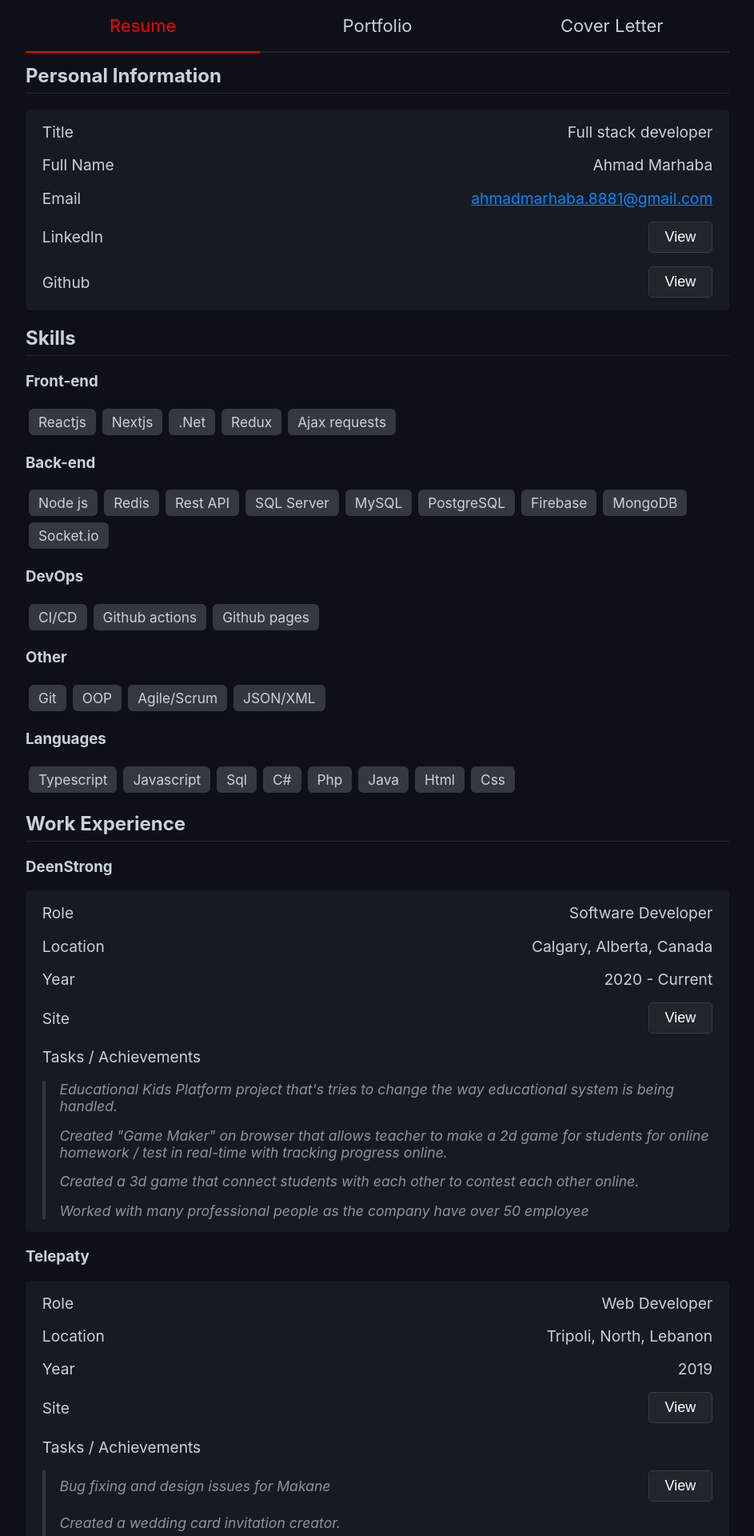
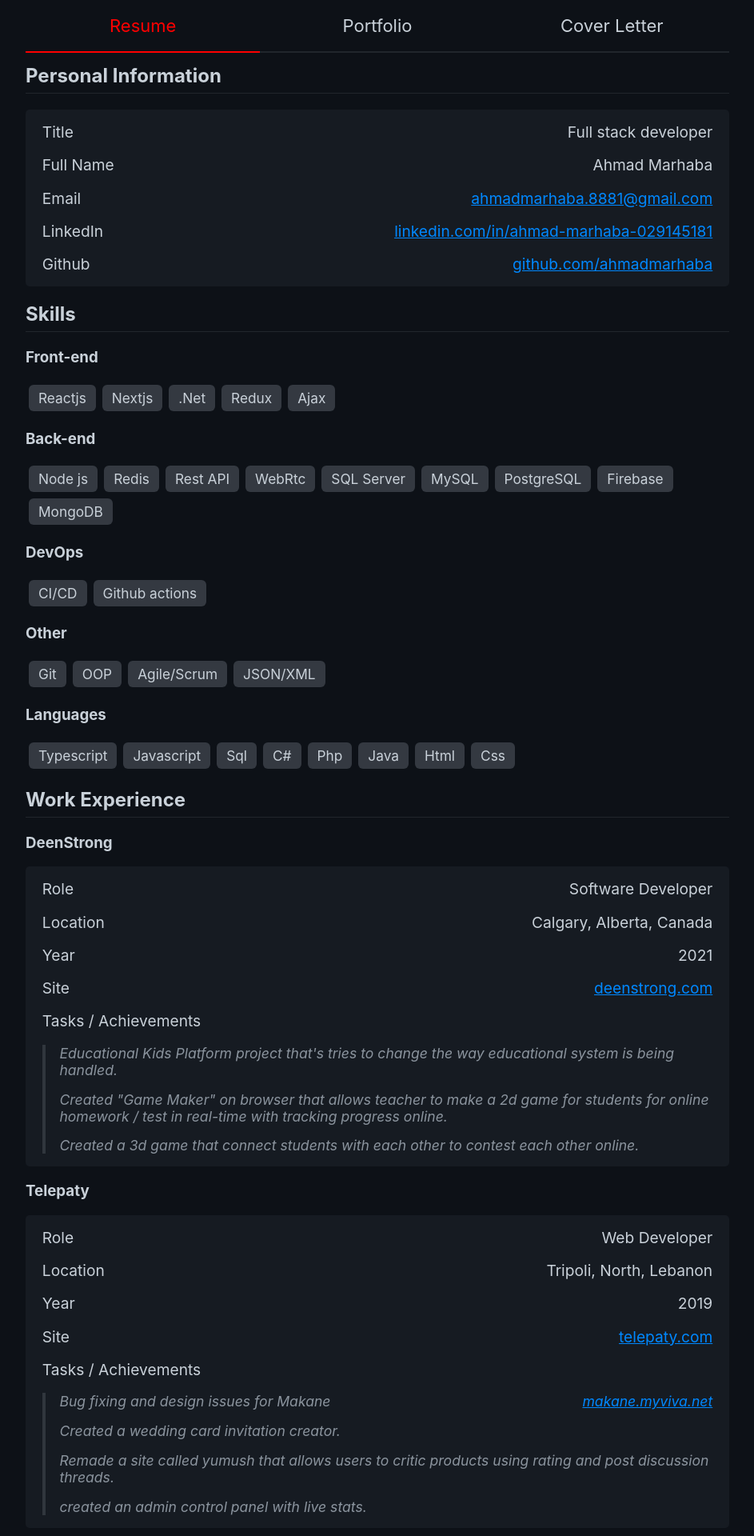
Before and after one commit to ahmadmarhaba/ahmadmarhaba.github.io, a React (Create React App) app: page / in a window 1280 px wide. Shown: the top 1920 px of the page at 80% size, without its empty margins (168-1111 px from the left). Built offline with nearby package versions, Linux system fonts and the light colour scheme.

Commit message:
update data

```diff
--- a/src/Component/Education.js
+++ b/src/Component/Education.js
@@ -1,5 +1,5 @@
 import '../App.css';
-import {previewFile} from '../App'
+// import { previewFile } from '../App'
 function Education() {
   return (
     <>
@@ -24,7 +24,8 @@ function Education() {
           </li>
           <li className='split'>
             <span>{`Site`}</span>
-                <input type="button" value="View" onClick={() => previewFile("https://www.bau.edu.lb/")}/>
+            <span><a href="https://www.bau.edu.lb" target="_blank" rel="noreferrer">bau.edu.lb</a></span>
+            {/* <input type="button" value="View" onClick={() => previewFile("https://www.bau.edu.lb/")}/> */}
           </li>
         </ul>
       </li>
--- a/src/Component/PersonalInformation.js
+++ b/src/Component/PersonalInformation.js
@@ -1,6 +1,6 @@
 import '../App.css';
 // import { saveAs } from "file-saver";
-import {previewFile} from '../App'
+// import { previewFile } from '../App'
 // import scrape from 'website-scraper';
 
 function PersonalInformation() {
@@ -24,11 +24,13 @@ function PersonalInformation() {
           </li>
           <li className='split'>
             <span>{`LinkedIn`}</span>
-                <input type="button" value="View" onClick={() => previewFile("https://www.linkedin.com/in/ahmad-marhaba-029145181/")}/>
+            <span><a href="https://www.linkedin.com/in/ahmad-marhaba-029145181" target="_blank" rel="noreferrer">linkedin.com/in/ahmad-marhaba-029145181</a></span>
+            {/* <input type="button" value="View" onClick={() => previewFile("https://www.linkedin.com/in/ahmad-marhaba-029145181/")}/> */}
           </li>
           <li className='split'>
             <span>{`Github`}</span>
-                <input type="button" value="View" onClick={() => previewFile("https://github.com/ahmadmarhaba")}/>
+            <span><a href="https://github.com/ahmadmarhaba" target="_blank" rel="noreferrer">github.com/ahmadmarhaba</a></span>
+            {/* <input type="button" value="View" onClick={() => previewFile("https://github.com/ahmadmarhaba")}/> */}
           </li>
         </ul>
       </li>
--- a/src/Component/Skills.js
+++ b/src/Component/Skills.js
@@ -10,7 +10,7 @@ function Skills() {
                 <span>{`Nextjs`}</span>
                 <span>{`.Net`}</span>
                 <span>{`Redux`}</span>
-                <span>{`Ajax requests`}</span>
+                <span>{`Ajax`}</span>
                 {/* <span>{`Electron js`}</span> */}
                 {/* <span>{`React Native`}</span> */}
                 {/* <span>{`Unity`}</span> */}
@@ -23,18 +23,18 @@ function Skills() {
                 <span>{`Node js`}</span>
                 <span>{`Redis`}</span>
                 <span>{`Rest API`}</span>
+                <span>{`WebRtc`}</span>
                 <span>{`SQL Server`}</span>
                 <span>{`MySQL`}</span>
                 <span>{`PostgreSQL`}</span>
                 <span>{`Firebase`}</span>
                 <span>{`MongoDB`}</span>
-                <span>{`Socket.io`}</span>
+                {/* <span>{`Socket.io`}</span> */}
                 {/* <span>{`Asp .net`}</span> */}
                 {/* <span>{`Php`}</span> */}
                 {/* <span>{`Mongoose`}</span> */}
                 {/* <span>{`Prisma`}</span> */}
                 {/* <span>{`Passportjs`}</span> */}
-                {/* <span>{`WebRtc`}</span> */}
                 {/* <span>{`SignalR`}</span> */}
                 {/* <span>{`Cloudinary`}</span> */}
                 {/* <span>{`Nginx`}</span> */}
@@ -44,7 +44,7 @@ function Skills() {
             <li className='split points'>
                 <span>{`CI/CD`}</span>
                 <span>{`Github actions`}</span>
-                <span>{`Github pages`}</span>
+                {/* <span>{`Github pages`}</span> */}
                 {/* <span>{`Docker`}</span> */}
                 {/* <span>{`Terraform`}</span> */}
                 {/* <span>{`Kubernetes`}</span> */}
--- a/src/Component/WorkExperience.js
+++ b/src/Component/WorkExperience.js
@@ -1,5 +1,5 @@
 import '../App.css';
-import {previewFile} from '../App'
+// import { previewFile } from '../App'
 function WorkExperience() {
 
   return (
@@ -20,11 +20,12 @@ function WorkExperience() {
           </li>
           <li className='split'>
             <span>{`Year`}</span>
-                <span>{`2020 - Current`}</span>
+            <span>{`2021`}</span>
           </li>
           <li className='split'>
             <span>{`Site`}</span>
-                <input type="button" value="View" onClick={() =>previewFile("https://www.deenstrong.com/")}/>
+            <span><a href="https://www.deenstrong.com/" target="_blank" rel="noreferrer">deenstrong.com</a></span>
+            {/* <input type="button" value="View" onClick={() => previewFile("https://www.deenstrong.com/")} /> */}
           </li>
           <li className='split'>
             <span>{`Tasks / Achievements`}</span>
@@ -39,9 +40,9 @@ function WorkExperience() {
             <li>
               <span>{`Created a 3d game that connect students with each other to contest each other online.`}</span>
             </li>
-                    <li>
+            {/* <li>
               <span>{`Worked with many professional people as the company have over 50 employee`}</span>
-                    </li>
+            </li> */}
           </ul>
         </ul>
       </li>
@@ -64,7 +65,8 @@ function WorkExperience() {
           </li>
           <li className='split'>
             <span>{`Site`}</span>
-                <input type="button" value="View" onClick={() =>previewFile("http://www.telepaty.com/")}/>
+            <span><a href="http://www.telepaty.com" target="_blank" rel="noreferrer">telepaty.com</a></span>
+            {/* <input type="button" value="View" onClick={() => previewFile("http://www.telepaty.com/")} /> */}
           </li>
           <li className='split'>
             <span>{`Tasks / Achievements`}</span>
@@ -72,17 +74,21 @@ function WorkExperience() {
           <ul className='listPoints summary'>
             <li className='split'>
               <span>{`Bug fixing and design issues for Makane`}</span>
-                      <input type="button" value="View" onClick={() =>previewFile("https://makane.myviva.net/")}/>
+              <span><a href="https://makane.myviva.net/" target="_blank" rel="noreferrer">makane.myviva.net</a></span>
+              {/* <input type="button" value="View" onClick={() => previewFile("https://makane.myviva.net/")} /> */}
             </li>
             <li>
               <span>{`Created a wedding card invitation creator.`}</span>
             </li>
             <li>
-                      <span>{`Recreated a site called yumush that allows users to critic products using rating and post discussion threads.`}</span>
+              <span>{`Remade a site called yumush that allows users to critic products using rating and post discussion threads.`}</span>
             </li>
             <li>
+              <span>{`created an admin control panel with live stats.`}</span>
+            </li>
+            {/* <li>
               <span>{`Worked with many professional people as the company have over 50 employee`}</span>
-                  </li>
+            </li> */}
           </ul>
         </ul>
       </li>
```
Lines whose indentation alone changed are shown as unchanged.
